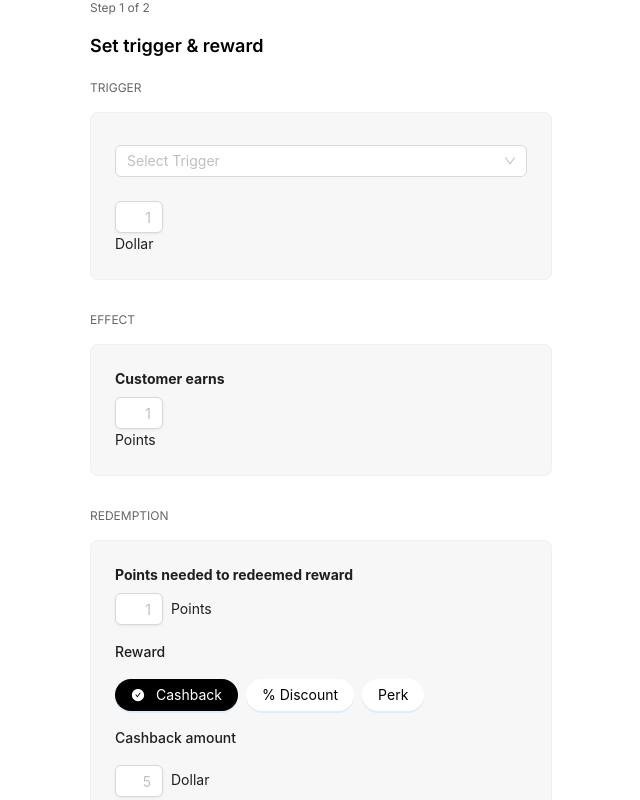
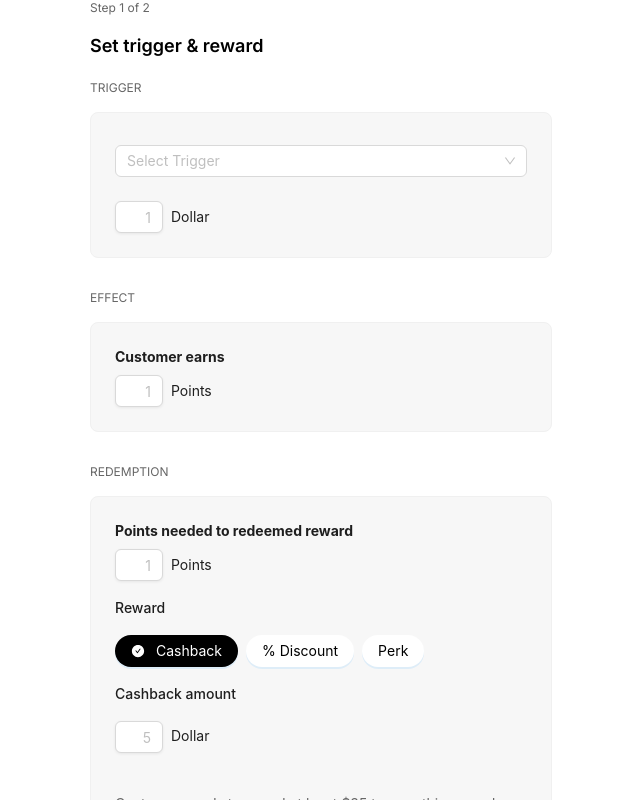
Before and after one commit to unegbuclinton/clamp-landing-page, a Next.js app: page /createCampaign/createCampaignSteps/CreateCampaignTwo in a window 1280 px wide. Shown: the top 800 px of the page, without its empty margins (319-959 px from the left). Built offline with nearby package versions, Linux system fonts and the light colour scheme.

Commit message:
update the payload for campaign creation

```diff
--- a/src/pages/createCampaign/createCampaignSteps/CreateCampaignTwo.tsx
+++ b/src/pages/createCampaign/createCampaignSteps/CreateCampaignTwo.tsx
@@ -52,7 +52,6 @@ const CreateCampaignTwo: React.FC<campaignStepTwo> = ({
     handleDateSelection(startDate, dateString);
   };
 
-  console.log(startDate, endDate);
   const dispatch = useDispatch();
   return (
     <div className='flex justify-center w-full '>
@@ -82,14 +81,14 @@ const CreateCampaignTwo: React.FC<campaignStepTwo> = ({
           )}
           {selectedOption ==
             'Frequency of transaction is equal to or gretaer than a particular number of time' && (
-            <p className='font-bold text-sm'>
+            <p className='font-bold text-sm '>
               Frequency of transaction greater than
             </p>
           )}
           {selectedOption == 'Transaction in a specific location' && (
             <p className='font-bold text-sm'>In a location</p>
           )}
-
+          <div className='flex items-center mt-2'>
             <Form.Item
               className='m-0'
               name='campaignTriggerValue'
@@ -101,11 +100,13 @@ const CreateCampaignTwo: React.FC<campaignStepTwo> = ({
               />
             </Form.Item>
             <span>Dollar</span>
+          </div>
         </InfoCard>
 
         {/* Effect */}
 
         <InfoCard label='EFFECT' description='Customer earns'>
+          <div className='flex items-center'>
             <Form.Item
               className='m-0'
               name='campaignEarnings'
@@ -117,6 +118,7 @@ const CreateCampaignTwo: React.FC<campaignStepTwo> = ({
               />
             </Form.Item>
             <span>Points</span>
+          </div>
         </InfoCard>
 
         {/* Redemption */}
--- a/src/pages/createCampaign/index.tsx
+++ b/src/pages/createCampaign/index.tsx
@@ -57,7 +57,6 @@ const CampaignForm = () => {
 
   const handleStepForward = () => {
     form.validateFields().then((values) => {
-      console.log(values);
       const updatedFormData = { ...createCampaignData, ...values };
       dispatch(getCampaignData(updatedFormData));
       setCurrentStep((prev) => prev + 1);
```
Lines whose indentation alone changed are shown as unchanged.
